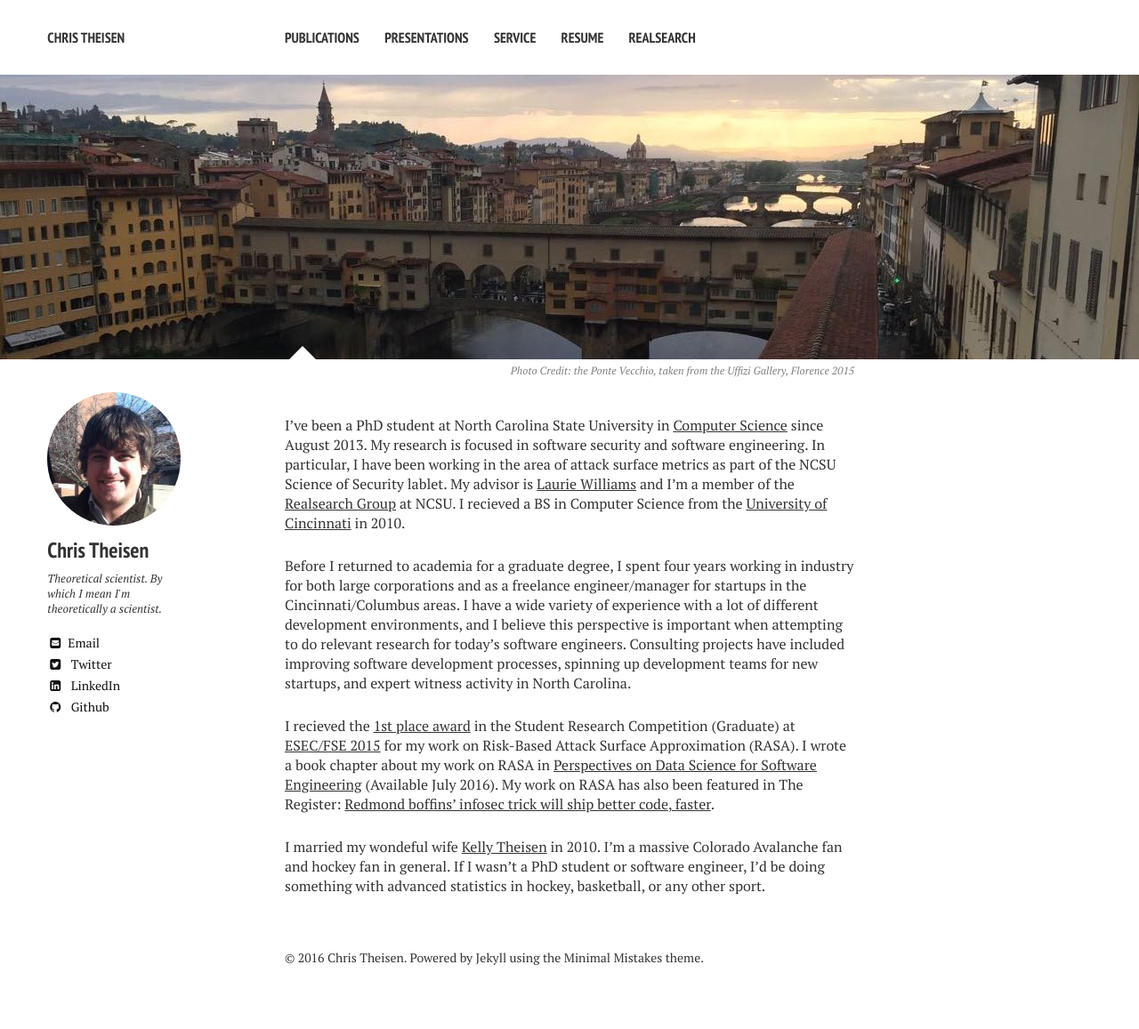
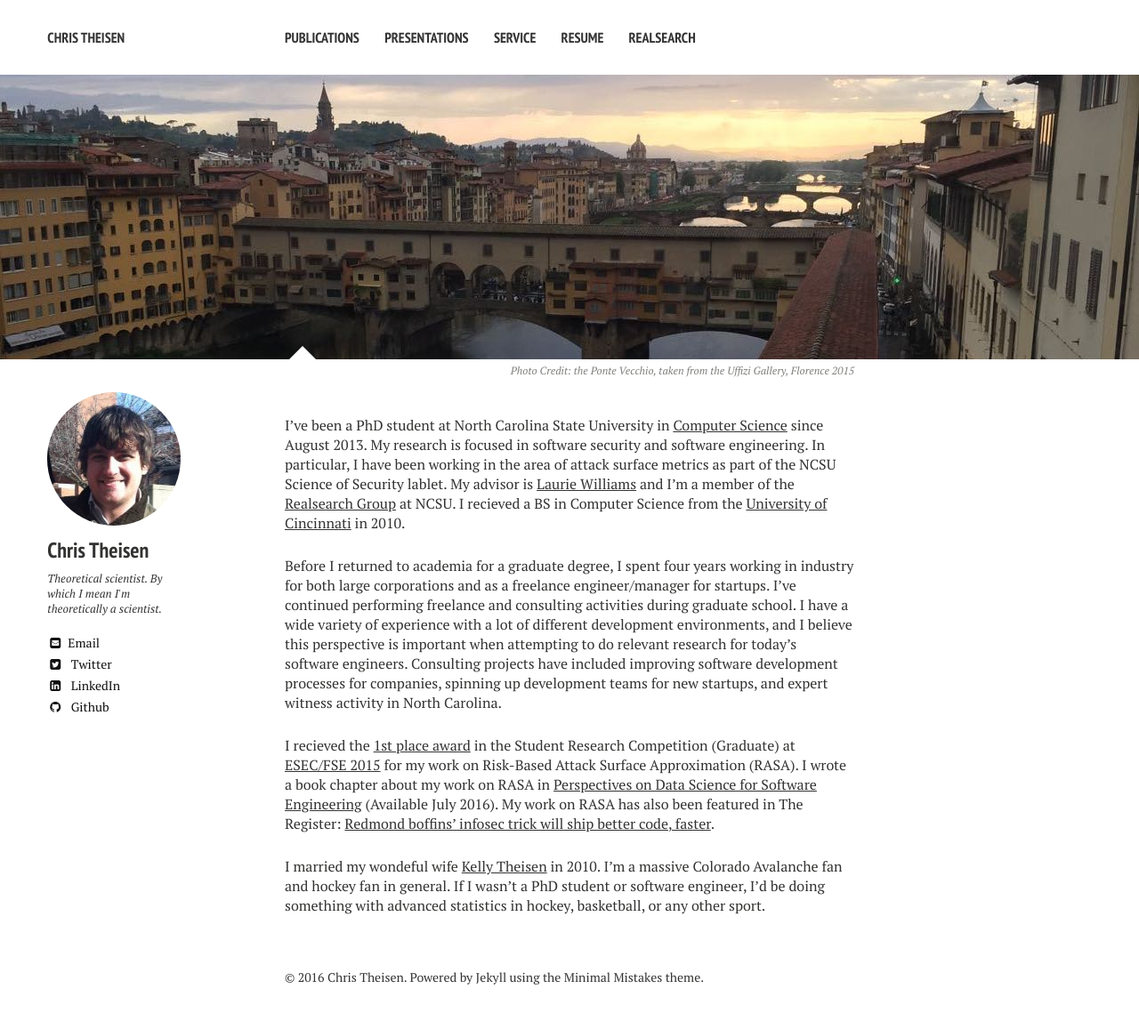
Before and after one commit to theisencr/old_webpage, a Jekyll site: the page built from index.md, in a window 1280 px wide. Shown: the whole page at 89% size. Built offline with Jekyll 4.4.1, drawn with Linux system fonts in a browser that asks for light colours; nearby versions of some CDN libraries; before the commit the page ends 1135 px from its top, so only the background shows below that.

Commit message:
Updating Front Page

```diff
--- a/index.md
+++ b/index.md
@@ -12,7 +12,7 @@ image:
 
 I've been a PhD student at North Carolina State University in [Computer Science](http://www.csc.ncsu.edu/) since August 2013. My research is focused in software security and software engineering. In particular, I have been working in the area of attack surface metrics as part of the NCSU Science of Security lablet. My advisor is [Laurie Williams](http://collaboration.csc.ncsu.edu/laurie/) and I'm a member of the [Realsearch Group](http://www.realsearchgroup.com/realsearch/) at NCSU. I recieved a BS in Computer Science from the [University of Cincinnati](http://eecs.ceas.uc.edu/) in 2010.
 
-Before I returned to academia for a graduate degree, I spent four years working in industry for both large corporations and as a freelance engineer/manager for startups in the Cincinnati/Columbus areas. I have a wide variety of experience with a lot of different development environments, and I believe this perspective is important when attempting to do relevant research for today's software engineers. Consulting projects have included improving software development processes, spinning up development teams for new startups, and expert witness activity in North Carolina.
+Before I returned to academia for a graduate degree, I spent four years working in industry for both large corporations and as a freelance engineer/manager for startups. I've continued performing freelance and consulting activities during graduate school. I have a wide variety of experience with a lot of different development environments, and I believe this perspective is important when attempting to do relevant research for today's software engineers. Consulting projects have included improving software development processes for companies, spinning up development teams for new startups, and expert witness activity in North Carolina.
 
 I recieved the [1st place award](https://github.com/theisencr/theisencr.github.io/blob/master/assets/FSE-SRC_2015.jpg) in the Student Research Competition (Graduate) at [ESEC/FSE 2015](http://esec-fse15.dei.polimi.it/) for my work on Risk-Based Attack Surface Approximation (RASA). I wrote a book chapter about my work on RASA in [Perspectives on Data Science for Software Engineering](http://www.amazon.com/Perspectives-Data-Science-Software-Engineering/dp/0128042060) (Available July 2016). My work on RASA has also been featured in The Register: [Redmond boffins' infosec trick will ship better code, faster](http://www.theregister.co.uk/2015/03/17/redmond_boffins_infosec_trick_will_ship_better_code_faster/).
 
```
Also changed, not shown: service/index.md (+1 -1 lines).
